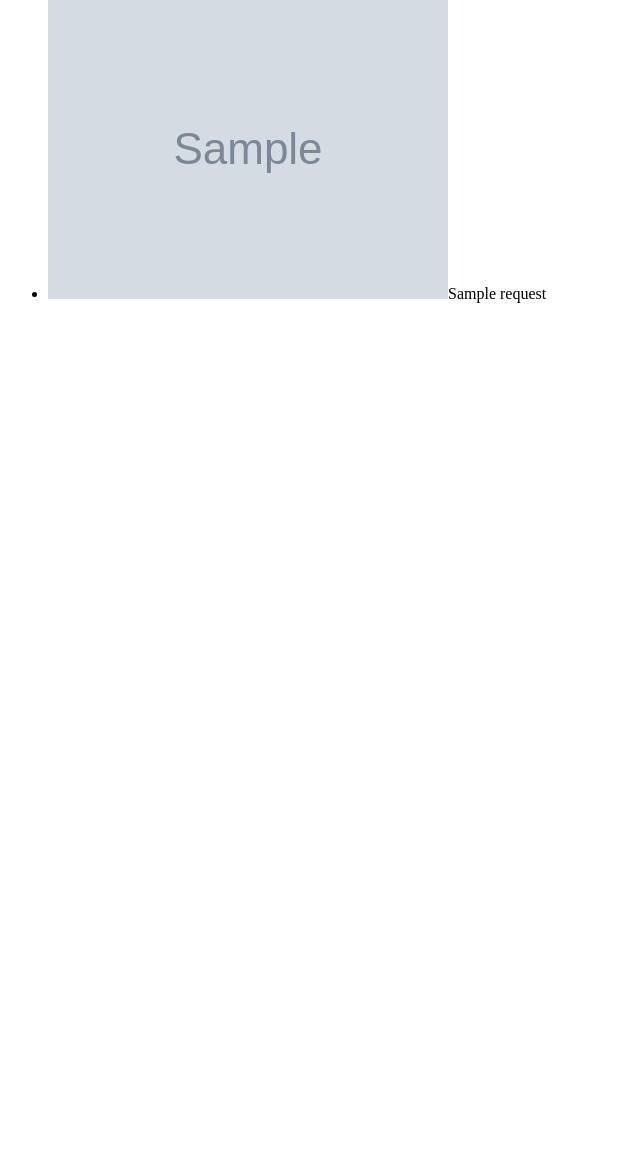
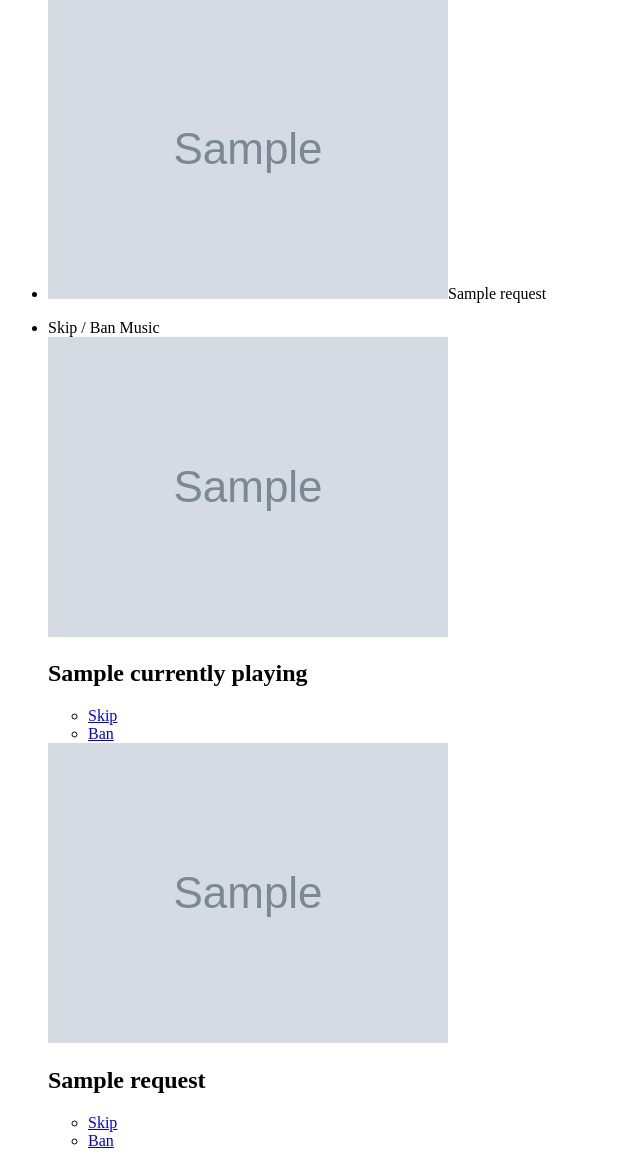
Before and after one commit to prestonconnors/youtube-music-request, a Flask app: template templates/request_music.html in a window 1280 px wide. Shown: the part 491-1657 px from the top of the page, without its empty margins (0-640 px from the left). Before the commit the page ends 794 px from the top, so only its background shows below. Run offline with Flask 2, Linux system fonts and the light colour scheme; the template is opened without the code that fills it: most values are stand-ins (such as "Sample title", 1, 10 or a date in 2020); grey boxes marked "Sample" are stand-in pictures; parts of the project's set-up code (start-up, migrations or seed data) failed here and were passed over; some libraries are stand-ins or nearby versions.

Commit message:
Modified request_music

```diff
--- a/templates/request_music.html
+++ b/templates/request_music.html
@@ -35,6 +35,30 @@
                     </ul>
                 </div>
             {% endif %}
+
+            {% if currently_playing %}
+                <div id="skip-ban-music">
+                        <ul data-role="listview" data-inset="true">
+                            <li data-role="list-divider">Skip / Ban Music</li>
+                            <div data-role="collapsible">
+                                <img src="{{ currently_playing['thumbnail'] }}"><h2>{{ currently_playing['title'] }}</h2>
+                                <ul data-role="listview" data-inset="true">
+                                    <li><a href="/skip/1/{{ currently_playing['videoId'] }}">Skip</a></li>
+                                    <li><a href="/ban/1/{{ currently_playing['videoId'] }}">Ban</a></li>
+                                </ul>
+                            </div>
+                                {% for request in requests %}
+                                    <div data-role="collapsible">
+                                        <img src="{{ request['thumbnail'] }}"><h2>{{ request['title'] }}</h2>
+                                        <ul data-role="listview" data-inset="true">
+                                            <li><a href="/skip/1/{{ request['videoId'] }}">Skip</a></li>
+                                            <li><a href="/ban/1/{{ request['videoId'] }}">Ban</a></li>
+                                        </ul>
+                                    </div>
+                                {% endfor %}
+                        </ul>
+                </div>
+            {% endif %}
         </div>
 
     {% endblock %}
```
